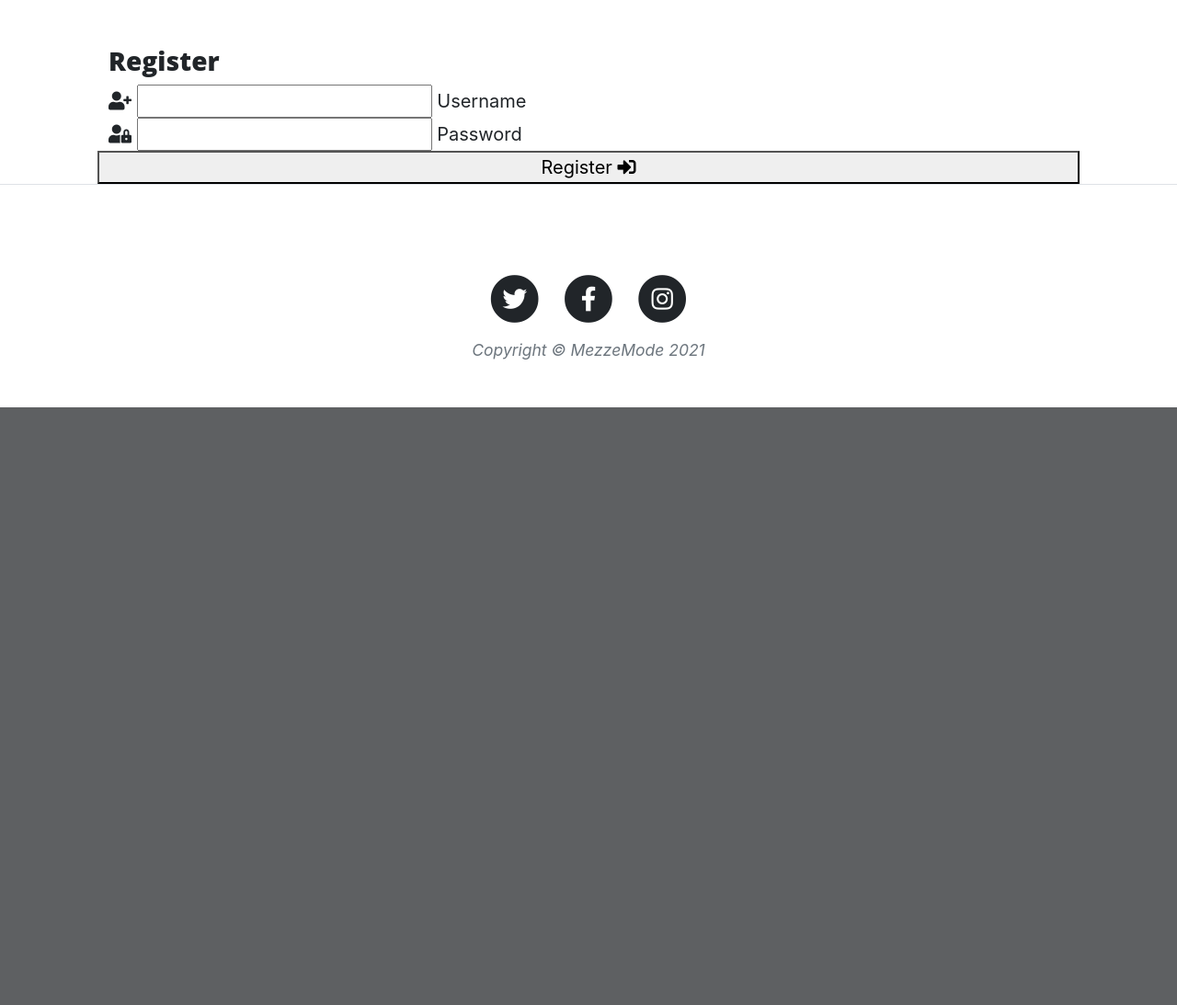
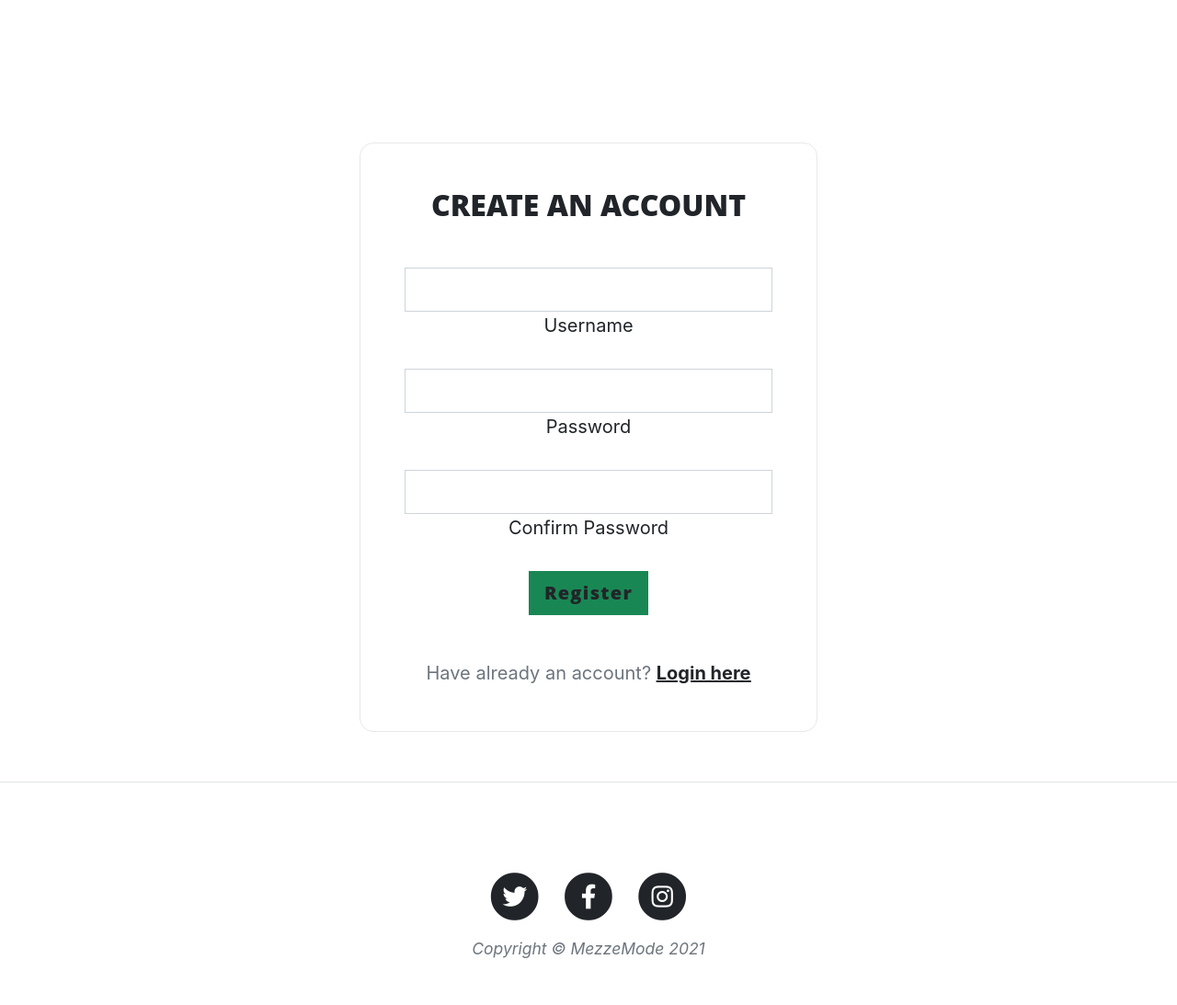
Before and after one commit to kuszturareka/mezze-mode, a Flask app: page /register in a window 1280 px wide. Shown: the part 582-1675 px from the top of the page at 92% size. Before the commit the page ends 1025 px from the top, so only its background shows below. Run offline with Flask 2, Linux system fonts and the light colour scheme; some libraries are stand-ins or nearby versions.

Commit message:
Add registration form from MDB

```diff
--- a/templates/register.html
+++ b/templates/register.html
@@ -1,35 +1,46 @@
 {% extends "base.html" %}
 {% block content %}
+<div class="registration">
+    <section class="vh-100 bg-image" >
+        <div class="mask d-flex align-items-center h-100 gradient-custom-3">
+        <div class="container h-100">
+            <div class="row d-flex justify-content-center align-items-center h-100">
+            <div class="col-12 col-md-9 col-lg-7 col-xl-6">
+                <div class="card" style="border-radius: 15px;">
+                <div class="card-body p-5">
+                    <h2 class="text-uppercase text-center mb-5">Create an account</h2>
 
-    <h3 class="center-align">Register</h3>
+                    <form>
 
-    <div class="row">
-        <form class="col s12 m8 offset-m0" method="POST" action="{{ url_for('register') }}">
-            <div class="card-panel">
-                <!-- username -->
-                <div class="row">
-					<div class="input-field col s12">
-						<i class="fas fa-user-plus prefix"></i>
-						<input id="username" name="username" type="text" class="validate">
-						<label for="username">Username</label>
-					</div>
+                    <div class="form-outline mb-4">
+                        <input type="text" id="form3Example1cg" class="form-control form-control-lg" />
+                        <label class="form-label" for="form3Example1cg">Username</label>
+                    </div>
+
+                    <div class="form-outline mb-4">
+                        <input type="password" id="form3Example4cg" class="form-control form-control-lg" />
+                        <label class="form-label" for="form3Example4cg">Password</label>
+                    </div>
+
+                    <div class="form-outline mb-4">
+                        <input type="password" id="form3Example4cdg" class="form-control form-control-lg" />
+                        <label class="form-label" for="form3Example4cdg">Confirm Password</label>
+                    </div>
+
+                    <div class="d-flex justify-content-center">
+                        <button type="button" class="btn btn-success btn-block btn-lg gradient-custom-4 text-body">Register</button>
+                    </div>
+
+                    <p class="text-center text-muted mt-5 mb-0">Have already an account? <a href="{{ url_for('login') }}" class="fw-bold text-body"><u>Login here</u></a></p>
+
+                    </form>
+
                 </div>
-                <!-- passowrd -->
-                <div class="row">
-                    <div class="input-field col s12">
-						<i class="fas fa-user-lock prefix"></i>
-                        <input id="password" name="password" type="password" class="validate">
-                        <label for="password">Password</label>
-                    </div>
-                </div>
-                <!-- register -->
-                <div class="row">
-                    <button type="submit" class="col s12 btn-small text-shadow">
-                        Register <i class="fas fa-sign-in-alt"></i>
-                    </button>
                 </div>
             </div>
-        </form>
-    </div>
-
+            </div>
+        </div>
+        </div>
+    </section>
+</div>
 {% endblock %}
```
